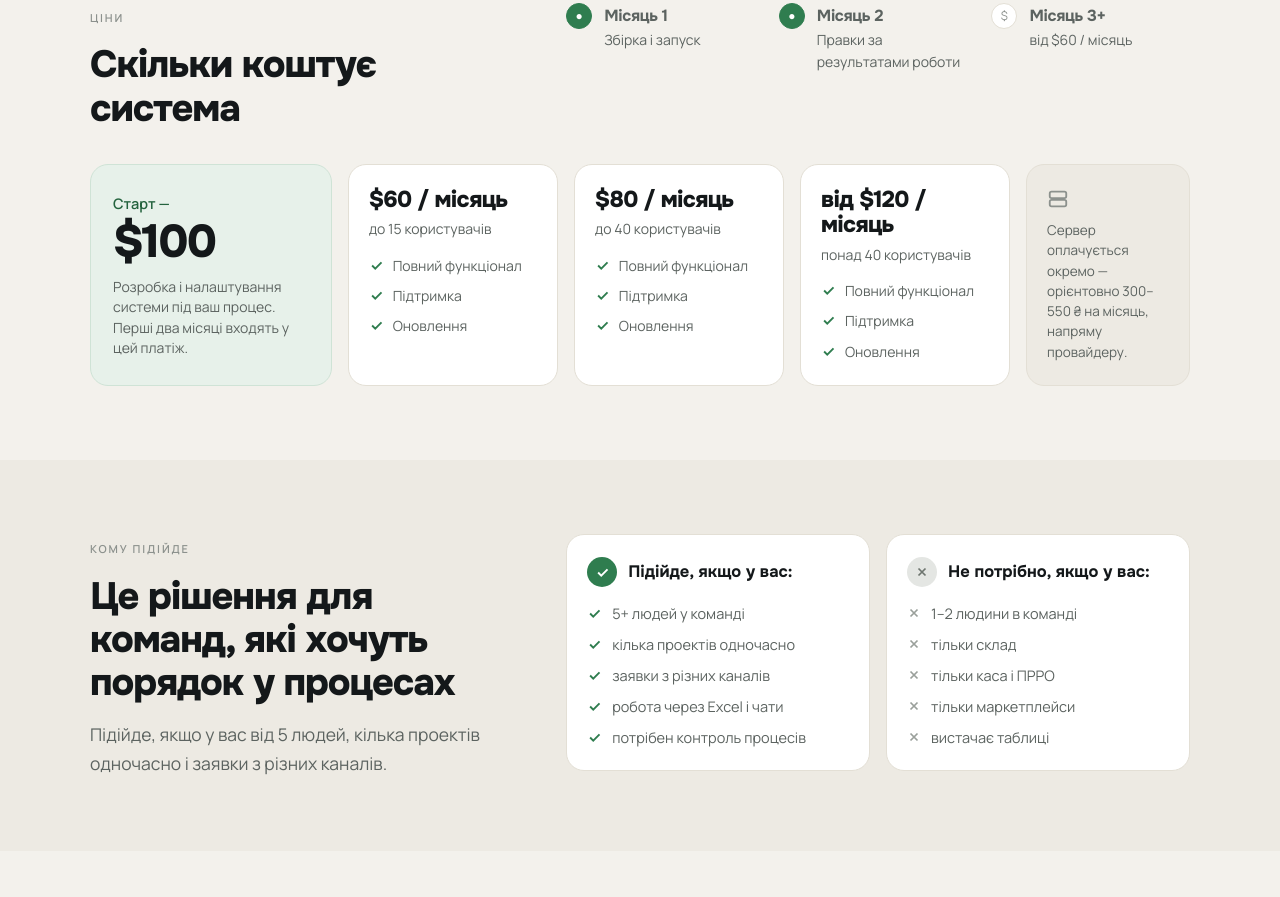
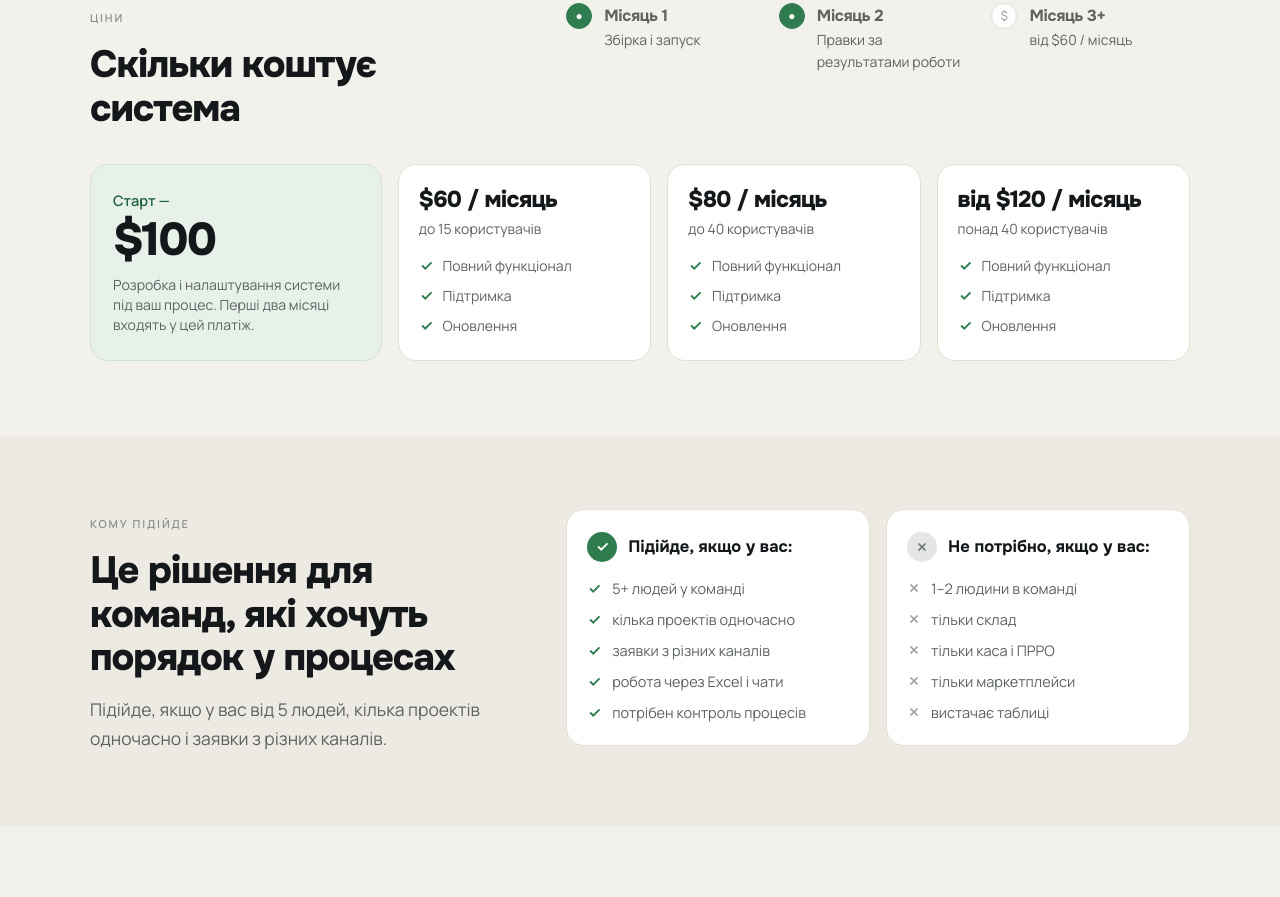
Before and after one commit to alfasnew/lad, a plain HTML site: page index.html in a window 1280 px wide. Shown: the part 3484-4381 px from the top of the page. Drawn offline with Linux system fonts and the light colour scheme.

Commit message:
Прибрано плашку про оплату сервера (назавжди)

```diff
--- a/index.html
+++ b/index.html
@@ -191,7 +191,7 @@
 .fnode.on .fi{background:var(--green);border-color:var(--green);color:#fff}
 .fnode b{display:block;font-family:var(--f-d);font-weight:700;font-size:16px;letter-spacing:-.02em}
 .fnode span{font-size:14px;color:var(--ink-2)}
-.price-grid{display:grid;grid-template-columns:1.15fr repeat(3,1fr) .78fr;gap:16px;margin-top:34px}
+.price-grid{display:grid;grid-template-columns:1.15fr repeat(3,1fr);gap:16px;margin-top:34px}
 @media(max-width:1060px){.price-grid{grid-template-columns:repeat(2,1fr)}}
 @media(max-width:600px){.price-grid{grid-template-columns:1fr}}
 .pstart{background:var(--green-soft);border:1px solid #CFE3D6;border-radius:var(--r);padding:24px 22px;
@@ -206,10 +206,6 @@
 .ptier ul{list-style:none;margin:0;padding:0;display:flex;flex-direction:column;gap:8px}
 .ptier li{display:flex;gap:9px;font-size:14px;color:var(--ink-2)}
 .ptier li svg{flex:none;color:var(--green);margin-top:3px}
-.pnote{background:var(--bg-2);border:1px solid var(--line);border-radius:var(--r);padding:20px;
-  display:flex;flex-direction:column;justify-content:center;gap:10px}
-.pnote svg{color:var(--ink-3)}
-.pnote p{font-size:13.5px;color:var(--ink-2);line-height:1.5}
 
 /* кому підійде */
 .fit{display:grid;grid-template-columns:1fr 1fr;gap:16px}
@@ -519,10 +515,6 @@
           <li><svg width="15" height="15" viewBox="0 0 24 24" fill="none" stroke="currentColor" stroke-width="3"><path d="m5 12 5 5L20 7"/></svg>Оновлення</li>
         </ul>
       </div>
-      <div class="pnote">
-        <svg width="22" height="22" viewBox="0 0 24 24" fill="none" stroke="currentColor" stroke-width="2"><rect x="3" y="4" width="18" height="7" rx="2"/><rect x="3" y="13" width="18" height="7" rx="2"/></svg>
-        <p>Сервер оплачується окремо — орієнтовно 300–550 ₴ на місяць, напряму провайдеру.</p>
-      </div>
     </div>
   </div>
 </section>
```
